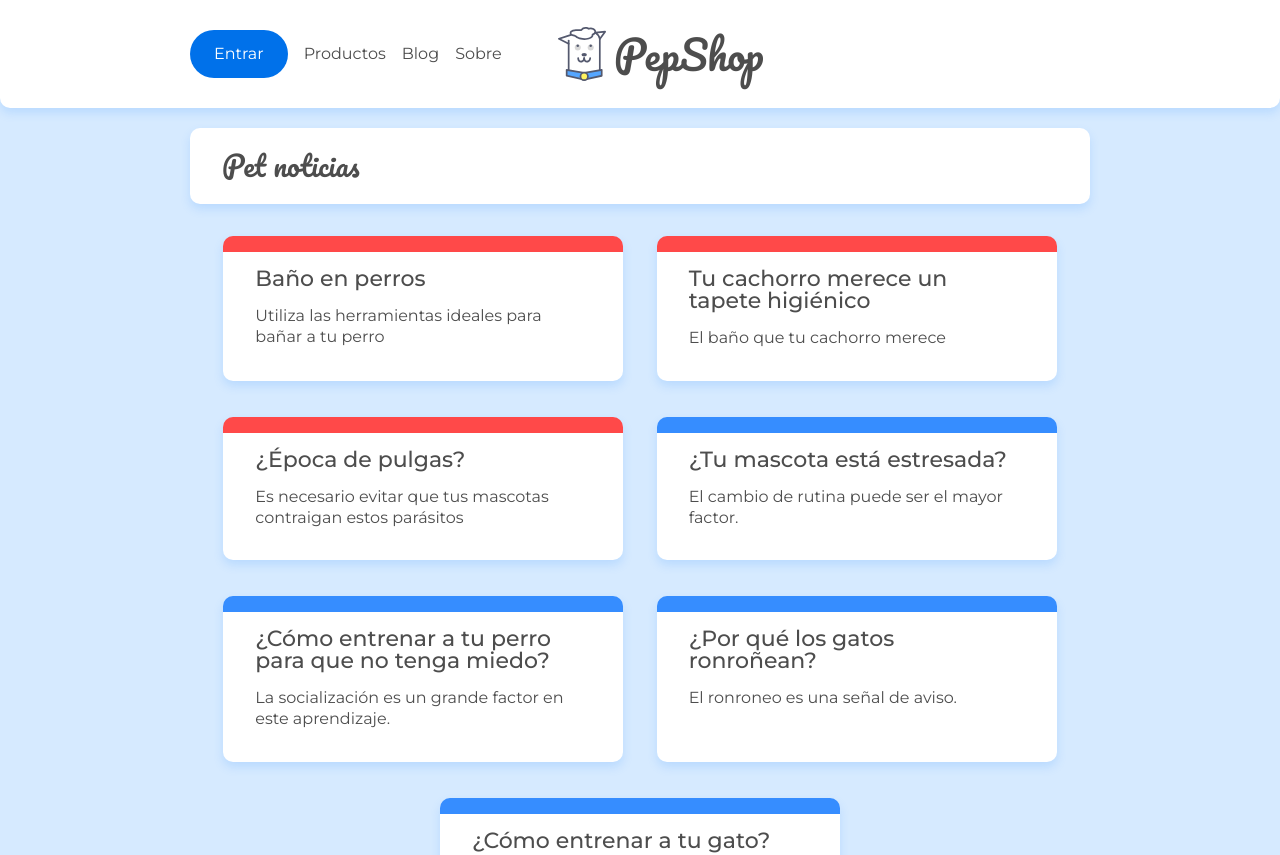
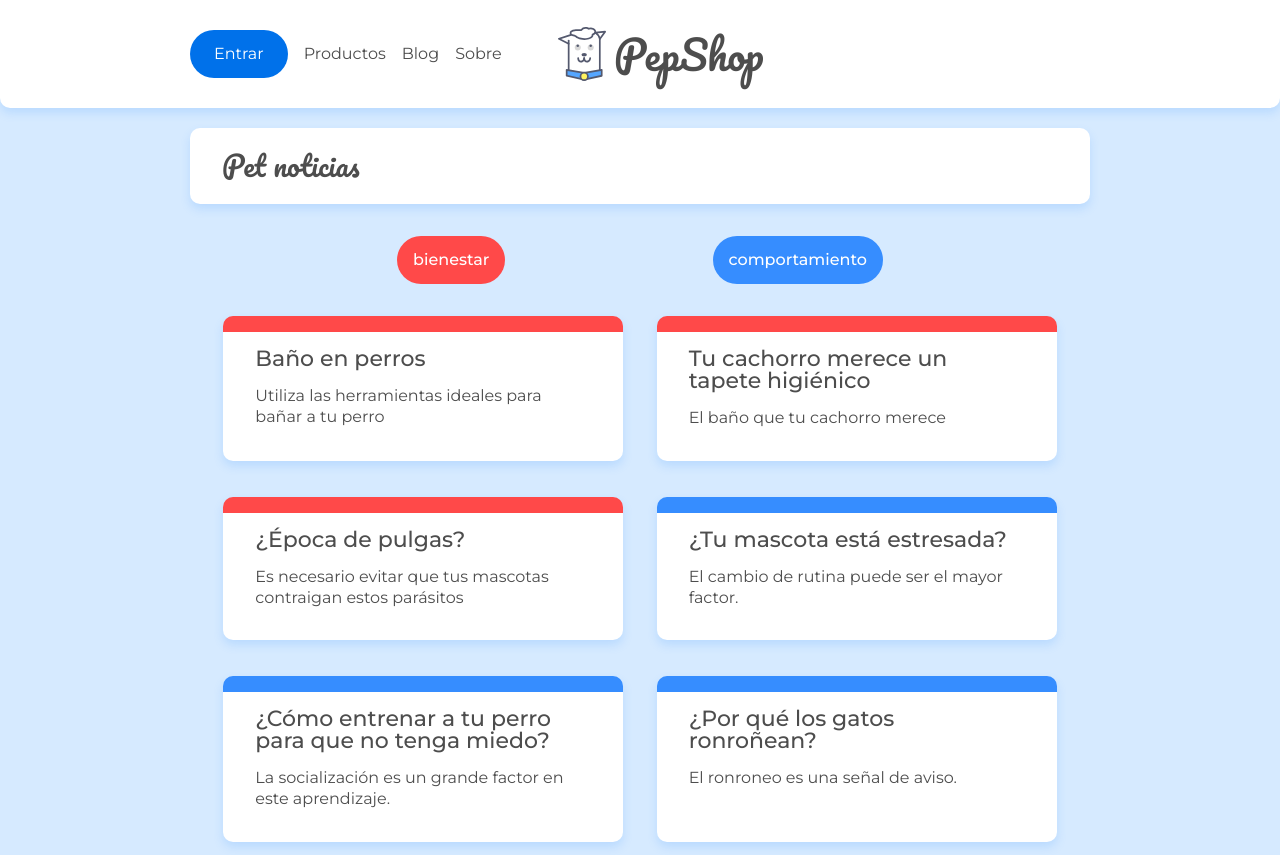
Before and after one commit to WilsonCollantesAponte/Expertec_Requerimientos, a React (Create React App) app: page / in a window 1280 px wide. Shown: the top 855 px of the page. Built offline with nearby package versions, Linux system fonts and the light colour scheme; data requests are answered from the project's data file.

Commit message:
creamos el componente listacategorias para filtrar las tarjetas por categorias y luego lo mostramos en el home

```diff
--- /dev/null
+++ b/src/components/ListCategories.jsx
@@ -0,0 +1,28 @@
+import { useState, useEffect } from "react";
+import { Link } from "react-router-dom";
+import { buscar } from "../api/api";
+import "../assets/css/blog.css";
+
+const ListCategories = () => {
+    const [categories, setCategories] = useState([]);
+
+    useEffect(() => {
+        buscar(`/categorias`, setCategories);
+    }, []);
+
+    return (
+        <ul className="category-list container flex">
+            {categories.map((category) => (
+                <Link to={`/categoria/${category.id}`} key={category.id}>
+                    <li
+                        className={`category-list__category category-list__category--${category.id}`}
+                    >
+                        {category.nombre}
+                    </li>
+                </Link>
+            ))}
+        </ul>
+    );
+};
+
+export default ListCategories;
--- a/src/pages/Home.jsx
+++ b/src/pages/Home.jsx
@@ -1,10 +1,12 @@
 import ListPost from "../components/ListPost";
+import ListCategories from "../components/ListCategories";
 const Home = () => {
     return (
         <main>
             <div className="container">
                 <h2 className="title-page">Pet noticias</h2>
             </div>
+            <ListCategories />
             <ListPost url={"/posts"} />
         </main>
     );
```
